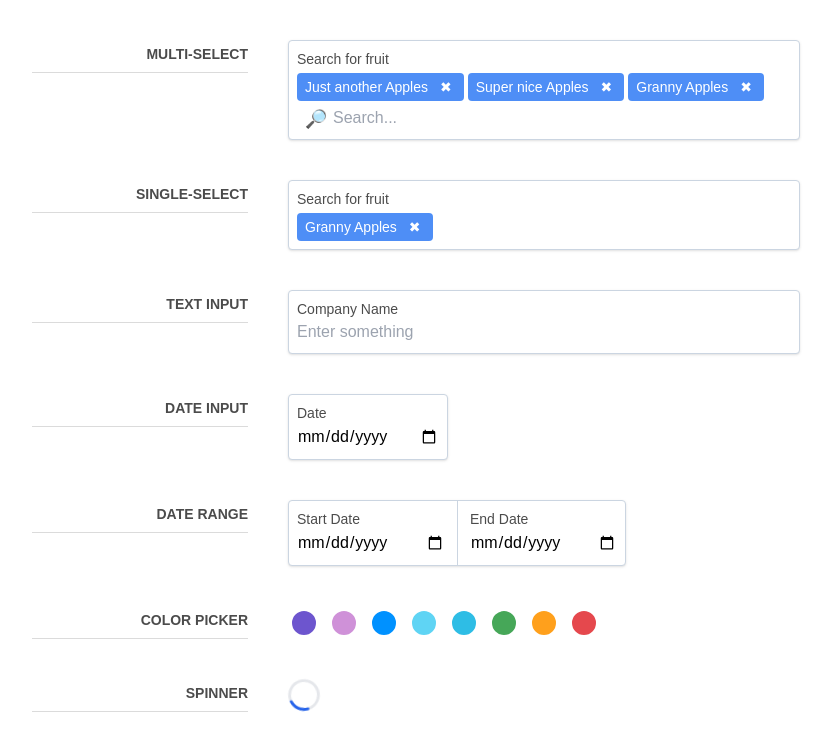
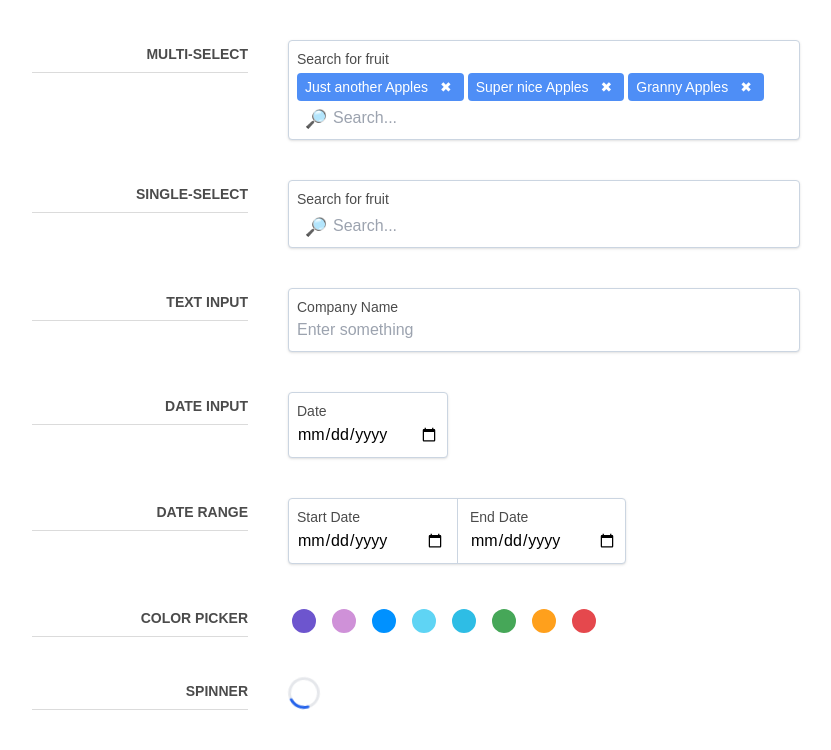
Before and after one commit to TeddyBurnsides/select, a React (Create React App) app: page / in a window 1280 px wide. Shown: the top 750 px of the page, without its empty margins (8-839 px from the left). Built offline with nearby package versions, Linux system fonts and the light colour scheme.

Commit message:
fix single select

```diff
--- a/src/components/Pill.tsx
+++ b/src/components/Pill.tsx
@@ -1,13 +1,20 @@
+import { twMerge } from "tailwind-merge";
 import IIdName from "../types/IIdName";
 
 interface Props {
     item: IIdName;
     onDelete: (item: IIdName) => void;
+    className?: string;
 }
 
-const Pill = ({ item, onDelete }: Props) => {
+const Pill = ({ item, onDelete, className }: Props) => {
     return (
-        <div className="flex space-x-2 items-center rounded bg-blue-500/90 text-white px-2 py-1 text-sm">
+        <div
+            className={twMerge(
+                "flex space-x-2 items-center rounded bg-blue-500/90 text-white px-2 py-1 text-sm",
+                className
+            )}
+        >
             <div className="truncate max-w-[12rem]">{item.name}</div>
             <button
                 onClick={() => onDelete(item)}
--- a/src/components/SingleSelect.tsx
+++ b/src/components/SingleSelect.tsx
@@ -2,7 +2,6 @@ import React, { useEffect, useRef, useState } from "react";
 import IIdName from "../types/IIdName";
 import debounce from "../utils/debounce";
 import LabelWrapper from "./LabelWrapper";
-import Pill from "./Pill";
 import Spinner from "./Spinner";
 
 enum Alerts {
@@ -85,6 +84,8 @@ const SingleSelect = <T extends IIdName>({
         onItemSelect(selectedItem);
         // highlight the text in the input
         inputRef.current?.select();
+
+        setInputText(selectedItem.name);
     };
 
     // update internal results list with the passed in prop
@@ -102,7 +103,7 @@ const SingleSelect = <T extends IIdName>({
             const searchString = e.target.value;
             setDropdownIsVisible(true);
             setAlerts(Alerts.Loading);
-            setInputText(searchString); // used for form submit
+            // setInputText(searchString); // used for form submit
             lookupResults(searchString, resetErrorState);
         },
         debounceInMilliseconds
@@ -168,9 +169,6 @@ const SingleSelect = <T extends IIdName>({
                     inputWrapperClassName={"flex flex-col"}
                 >
                     <div className="flex gap-1 flex-wrap pt-1">
-                        {selectedItem ? (
-                            <Pill item={selectedItem} onDelete={onItemRemove} />
-                        ) : (
                         <div className="inline-flex">
                             <div className="h-5 w-5 mx-2">
                                 {alerts === Alerts.Loading ? (
@@ -188,12 +186,15 @@ const SingleSelect = <T extends IIdName>({
                                 ref={inputRef}
                                 className="py-1 bg-transparent border-none focus:outline-none grow"
                                 type="text"
-                                    onChange={handleInputChange}
+                                value={inputText}
+                                onChange={(e) => {
+                                    setInputText(e.target.value);
+                                    handleInputChange(e);
+                                }}
                                 {...htmlTextInputProps}
                                 onKeyDown={handleKeyDownOnInput}
                             />
                         </div>
-                        )}
                     </div>
                 </LabelWrapper>
             </form>
```
Lines whose indentation alone changed are shown as unchanged.
